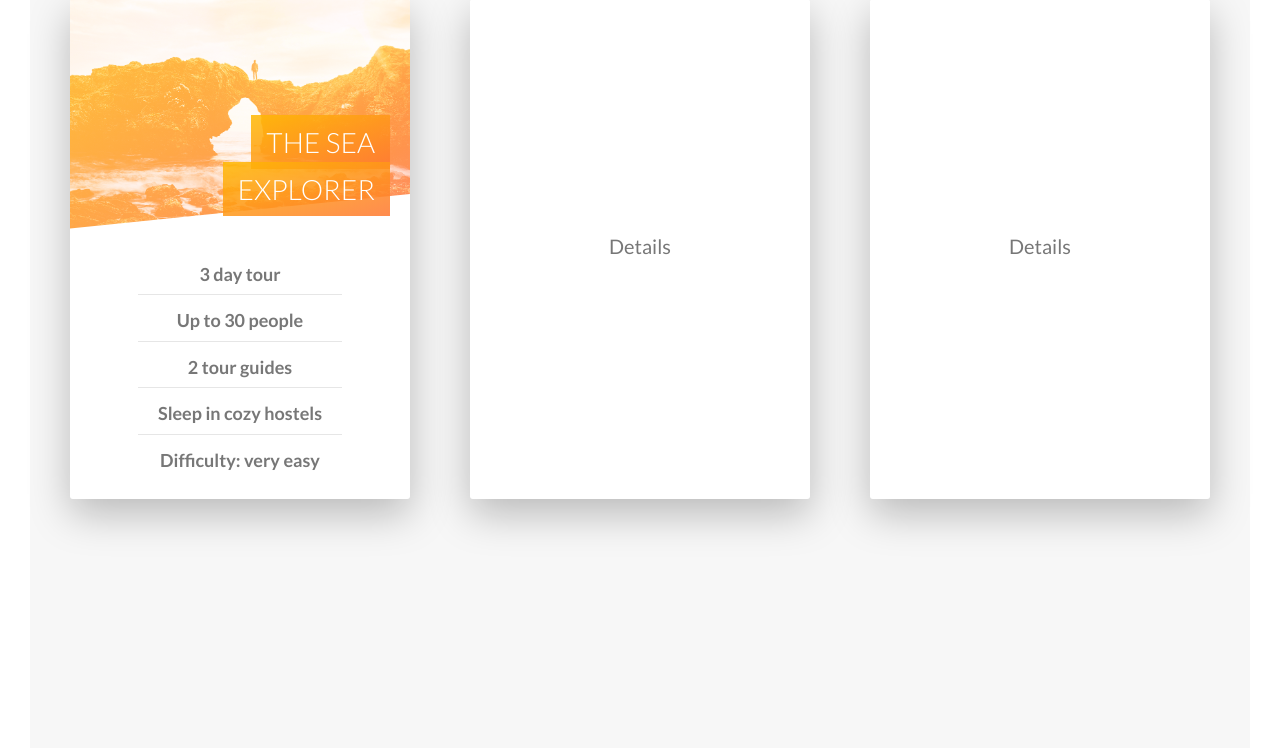
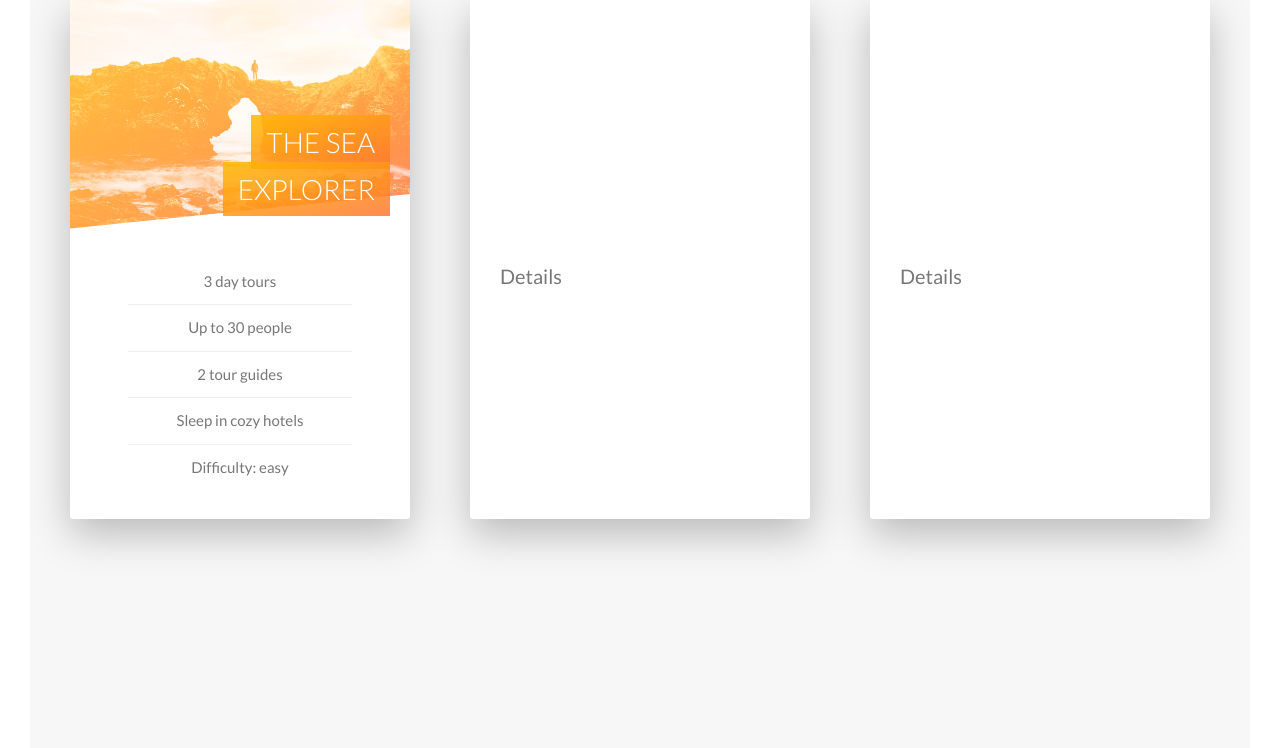
Before and after one commit to SparksFullStack/naturelust, a PHP site: page /index.html in a window 1280 px wide. Shown: the part 2477-3225 px from the top of the page. Before the commit the page ends 3006 px from the top, so only its background shows below. Run offline with PHP 8.4, Linux system fonts and the light colour scheme.

Commit message:
front of the first card completely styled and working

```diff
--- a/css/style.css
+++ b/css/style.css
@@ -237,11 +237,11 @@ body {
   perspective: 150rem;
   -moz-perspective: 150rem;
   position: relative;
-  height: 50rem; }
+  height: 52rem; }
   .card__side {
     background-color: orangered;
     font-size: 2rem;
-    height: 50rem;
+    height: 52rem;
     transition: all 0.8s ease;
     position: absolute;
     top: 0;
@@ -290,20 +290,17 @@ body {
     .card__heading-span--1 {
       background-image: linear-gradient(to right bottom, rgba(255, 185, 0, 0.85), rgba(255, 119, 48, 0.85)); }
   .card__details {
-    text-align: center; }
-    .card__details__list {
+    padding: 3rem; }
+    .card__details ul {
       list-style: none;
-      margin-top: 3rem; }
-      .card__details__list__items {
-        width: 60%;
-        margin: 0 auto;
-        padding-bottom: 5px; }
-        .card__details__list__items:not(:last-child) {
-          border-bottom: 1px solid #e6e6e6; }
-        .card__details__list__items p {
-          font-size: 1.8rem;
-          margin-top: 1rem;
-          font-weight: 600; }
+      width: 80%;
+      margin: 0 auto; }
+      .card__details ul li {
+        text-align: center;
+        font-size: 1.5rem;
+        padding: 1rem; }
+        .card__details ul li:not(:last-child) {
+          border-bottom: 1px solid #eee; }
 
 /* Main Header */
 .header {
--- a/index.html
+++ b/index.html
@@ -114,6 +114,7 @@
                                     <span class="card__heading-span card__heading-span--1">The sea explorer</span>
                                 </h4>
 
+                                <!-- ** this was my freehand styling of the details section
                                 <div class="card__details">
                                     <ul class="card__details__list">
                                         <li class="card__details__list__items">
@@ -131,6 +132,16 @@
                                         <li class="card__details__list__items">
                                             <p>Difficulty: very easy</p>
                                         </li>
+                                    </ul>
+                                </div> -->
+
+                                <div class="card__details">
+                                    <ul>
+                                        <li>3 day tours</li>
+                                        <li>Up to 30 people</li>
+                                        <li>2 tour guides</li>
+                                        <li>Sleep in cozy hotels</li>
+                                        <li>Difficulty: easy</li>
                                     </ul>
                                 </div>
                             </div>
--- a/sass/abstracts/_variables.scss
+++ b/sass/abstracts/_variables.scss
@@ -14,8 +14,9 @@ $color-grey-dark: #777;
 $color-white: #fff;
 $color-black: #000;
 
-// Background Colors
+// Background/Border Colors
 $color-grey-light-1: #f7f7f7;
+$color-grey-light-2: #eee;
 
 //GRID
 $grid-width: 114rem;
--- a/sass/components/_card.scss
+++ b/sass/components/_card.scss
@@ -3,12 +3,12 @@
     perspective: 150rem;
     -moz-perspective: 150rem;
     position: relative;
-    height: 50rem;
+    height: 52rem;
 
     &__side {
         background-color: orangered;
         font-size: 2rem;
-        height: 50rem;
+        height: 52rem;
         transition: all 0.8s ease;
         position: absolute;
         top: 0;
@@ -87,27 +87,51 @@
         }
     }
 
+
     &__details {
-        text-align: center;
-        &__list {
+        padding: 3rem;
+
+        ul {
             list-style: none;
-            margin-top: 3rem;
-            &__items {
+            width: 80%;
+            margin: 0 auto;
+
+            li {
+                text-align: center;
+                font-size: 1.5rem;
+                padding: 1rem;
 
                 &:not(:last-child) {
-                    border-bottom: 1px solid rgb(230, 230, 230);
-                }
-
-                width: 60%;
-                margin: 0 auto;
-                padding-bottom: 5px;
-
-                & p {
-                    font-size: 1.8rem;
-                    margin-top: 1rem;
-                    font-weight: 600;
+                    border-bottom: 1px solid $color-grey-light-2;
                 }
             }
         }
+
     }
+
+
+    // ** this was my freehand styling of the details section
+    // &__details {
+    //     text-align: center;
+    //     &__list {
+    //         list-style: none;
+    //         margin-top: 3rem;
+    //         &__items {
+
+    //             &:not(:last-child) {
+    //                 border-bottom: 1px solid rgb(230, 230, 230);
+    //             }
+
+    //             width: 60%;
+    //             margin: 0 auto;
+    //             padding-bottom: 5px;
+
+    //             & p {
+    //                 font-size: 1.8rem;
+    //                 margin-top: 1rem;
+    //                 font-weight: 600;
+    //             }
+    //         }
+    //     }
+    // }
 }
```
